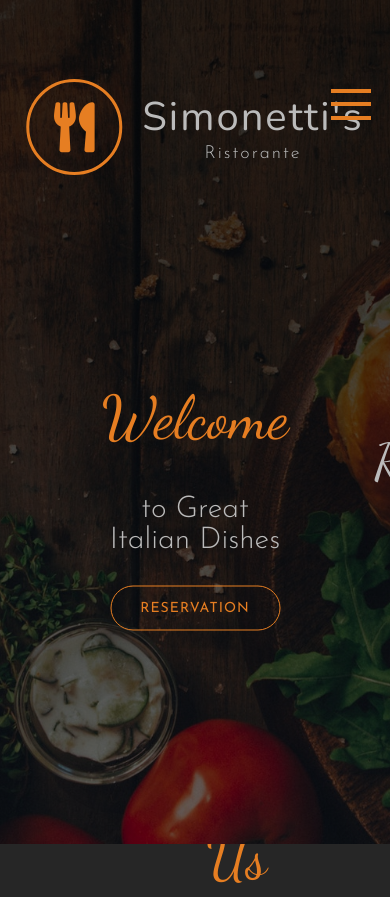
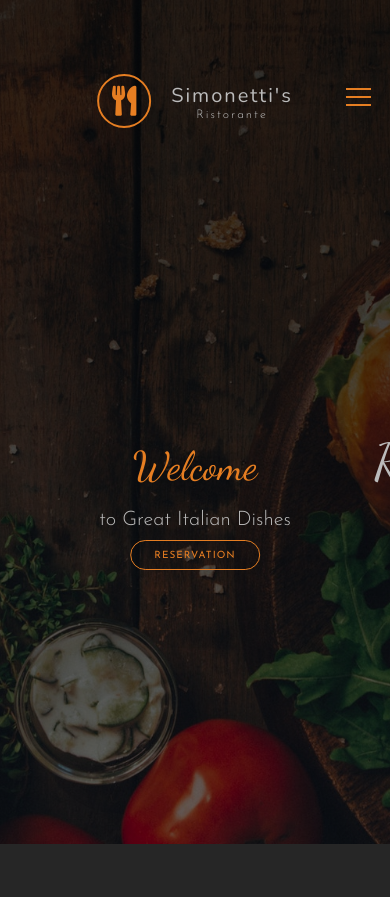
Before and after one commit to ThiagoSimonetti/SASS-Restaurant, a website: page index.html in a window 390 px wide. Shown: the top 897 px of the page. Drawn offline with nearby package versions, Linux system fonts and the light colour scheme.

Commit message:
Responsive Part2

```diff
--- a/scss/_components.scss
+++ b/scss/_components.scss
@@ -5,6 +5,16 @@
   top: 10%;
   right: 5%;
   z-index: 300;
+
+  @media (max-width: 800px) {
+    width: 35px;
+    height: 35px;
+  }
+
+  @media (max-width: 500px) {
+    width: 25px;
+    height: 25px;
+  }
 
   .menu {
     @extend %fullSpace;
@@ -20,6 +30,14 @@
       background-color: $color-primary;
       transform-origin: right;
       transition: all 0.5s 0.5s;
+
+      @media (max-width: 800px) {
+        height: 3px;
+      }
+
+      @media (max-width: 500px) {
+        height: 2px;
+      }
     }
   }
 }
@@ -40,6 +58,13 @@
     width: 90px;
     height: 90px;
   }
+
+  @media (max-width: 500px) {
+    height: 50px;
+    width: 50px;
+    font-size: 30px;
+    border-width: 2px;
+  }
 }
 
 .main-name {
@@ -51,6 +76,11 @@
   @media (max-width: 1000px) {
     font-size: 40px;
   }
+
+  @media (max-width: 500px) {
+    font-size: 20px;
+    text-align: center;
+  }
 }
 
 .sub-name {
@@ -59,6 +89,11 @@
   color: $color-secondary;
   text-align: center;
   @include textStyles(capitalize);
+
+  @media (max-width: 500px) {
+    font-size: 12px;
+    text-align: center;
+  }
 }
 
 .main-heading {
@@ -74,6 +109,11 @@
 
   @media (max-width: 1000px) {
     font-size: 60px;
+  }
+
+  @media (max-width: 500px) {
+    font-size: 40px;
+    margin-bottom: 20px;
   }
 }
 
@@ -98,6 +138,11 @@
   @media (max-width: 1000px) {
     font-size: 30px;
   }
+
+  @media (max-width: 500px) {
+    font-size: 20px;
+    margin-bottom: 10px;
+  }
 }
 
 .main-btn {
@@ -118,6 +163,18 @@
   &:hover {
     background-color: $color-primary;
     color: $color-dark;
+  }
+
+  @media (max-width: 800px) {
+    width: 150px;
+    height: 35px;
+    font-size: 12px;
+  }
+
+  @media (max-width: 500px) {
+    width: 130px;
+    height: 30px;
+    font-size: 10px;
   }
 }
 
@@ -151,6 +208,10 @@
       @media (max-width: 900px) {
         font-size: 35px;
       }
+
+      @media (max-width: 650px) {
+        font-size: 25px;
+      }
     }
 
     &-paragraph {
@@ -161,6 +222,10 @@
 
       @media (max-width: 900px) {
         font-size: 20px;
+      }
+
+      @media (max-width: 650px) {
+        font-size: 15px;
       }
     }
 
@@ -184,6 +249,12 @@
         width: 130px;
         height: 30px;
       }
+
+      @media (max-width: 650px) {
+        font-size: 10px;
+        width: 100px;
+        height: 30px;
+      }
     }
   }
 
--- a/scss/_layout.scss
+++ b/scss/_layout.scss
@@ -108,6 +108,10 @@
     display: flex;
     align-items: center;
     @include centering(15%);
+
+    @media (max-width: 500px) {
+      @include centering(12%);
+    }
   }
 
   &-banner {
@@ -134,6 +138,10 @@
     position: relative;
     left: -100px;
 
+    @media (max-width: 800px) {
+      display: none;
+    }
+
     img {
       width: 100%;
       opacity: 0.7;
@@ -150,6 +158,10 @@
 
     @media (max-width: 1300px) {
       padding: 0 50px;
+    }
+
+    @media (max-width: 800px) {
+      width: 100%;
     }
 
     .stars {
@@ -187,6 +199,10 @@
 
       @media (max-width: 1000px) {
         font-size: 14px;
+      }
+
+      @media (max-width: 500px) {
+        font-size: 12px;
       }
     }
   }
@@ -241,5 +257,11 @@
     font-size: 18px;
     color: $color-secondary;
     @include textStyles(capitalize);
+
+    @media (max-width: 800px) {
+      width: 70%;
+      margin: auto;
+      text-align: center;
+    }
   }
 }
```
Also changed, not shown: css/main.css, 1 other file.
